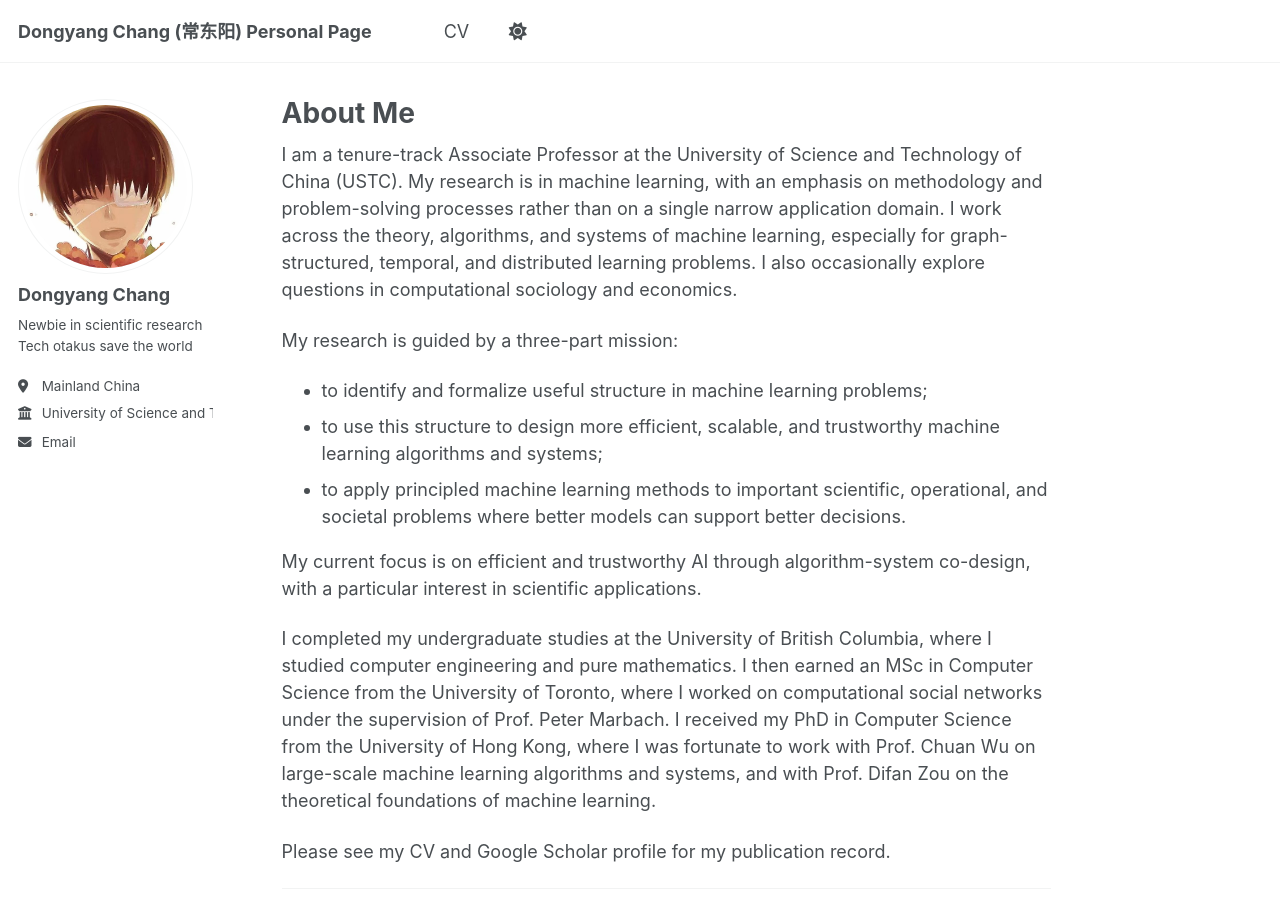
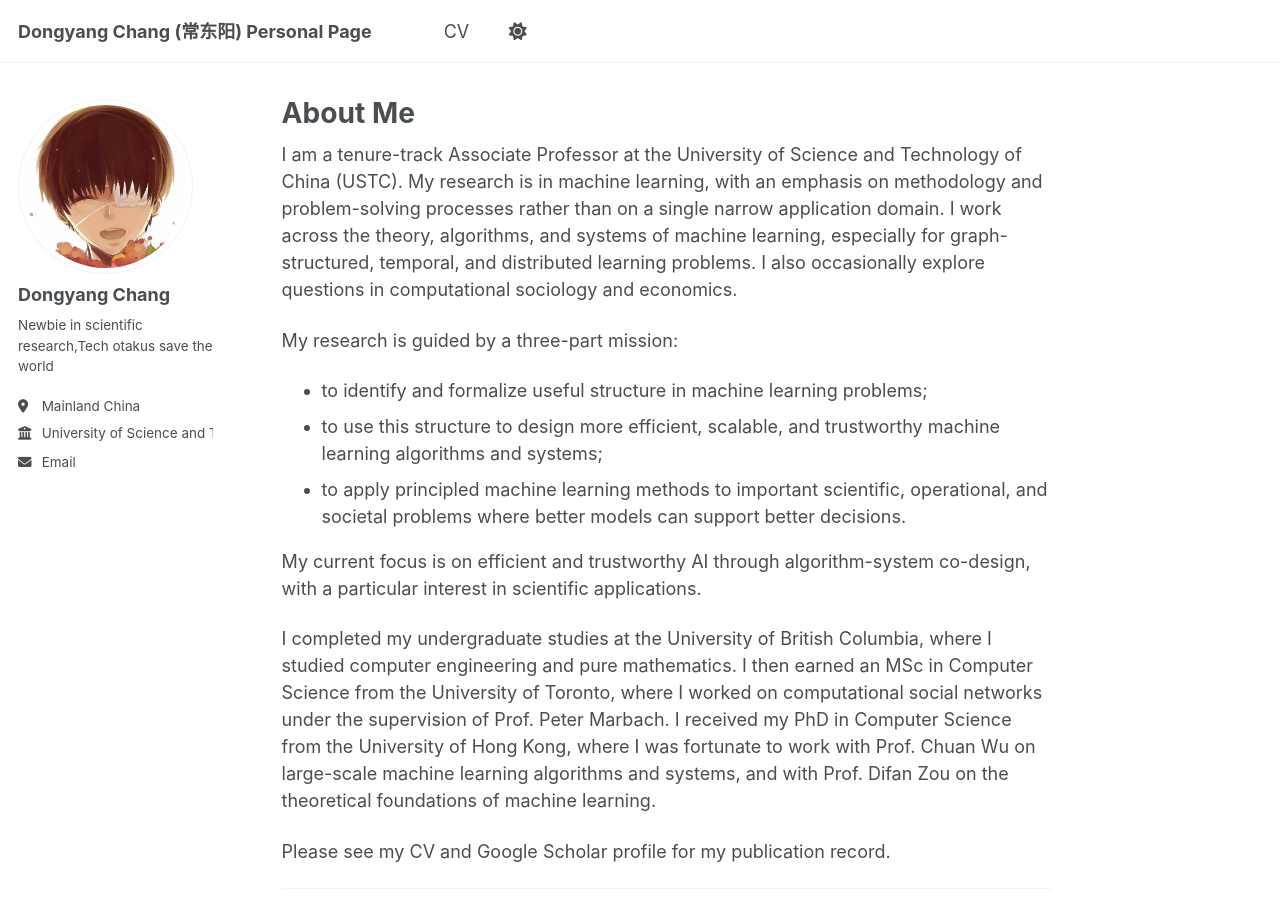
Before and after one commit to dychang-sys/dychang-sys.github.io, a Jekyll site: the page built from _pages/about.md, in a window 1280 px wide and 900 px high. Built offline with Jekyll 4.4.1, drawn with Linux system fonts in a browser that asks for light colours; a script that is not in the unit is left out.

```diff
--- a/_config.yml
+++ b/_config.yml
@@ -25,7 +25,7 @@ author:
   avatar           : "profile.jpg"
   name             : "Dongyang Chang"
   pronouns         : # example: "she/her"
-  bio              : "Newbie in scientific research Tech otakus save the world"
+  bio              : "Newbie in scientific research,Tech otakus save the world"
   location         : "Mainland China"
   employer         : "University of Science and Technology of China"
   uri              : # URL
```
